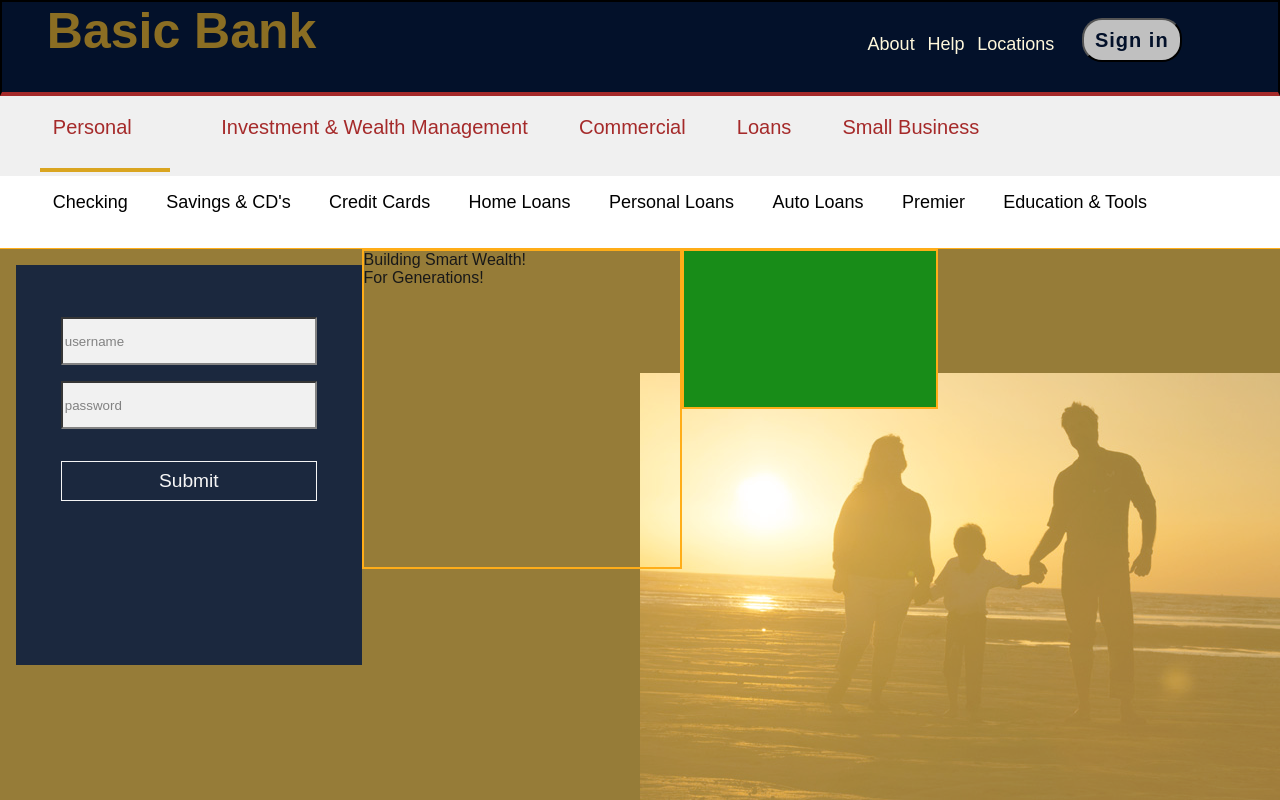
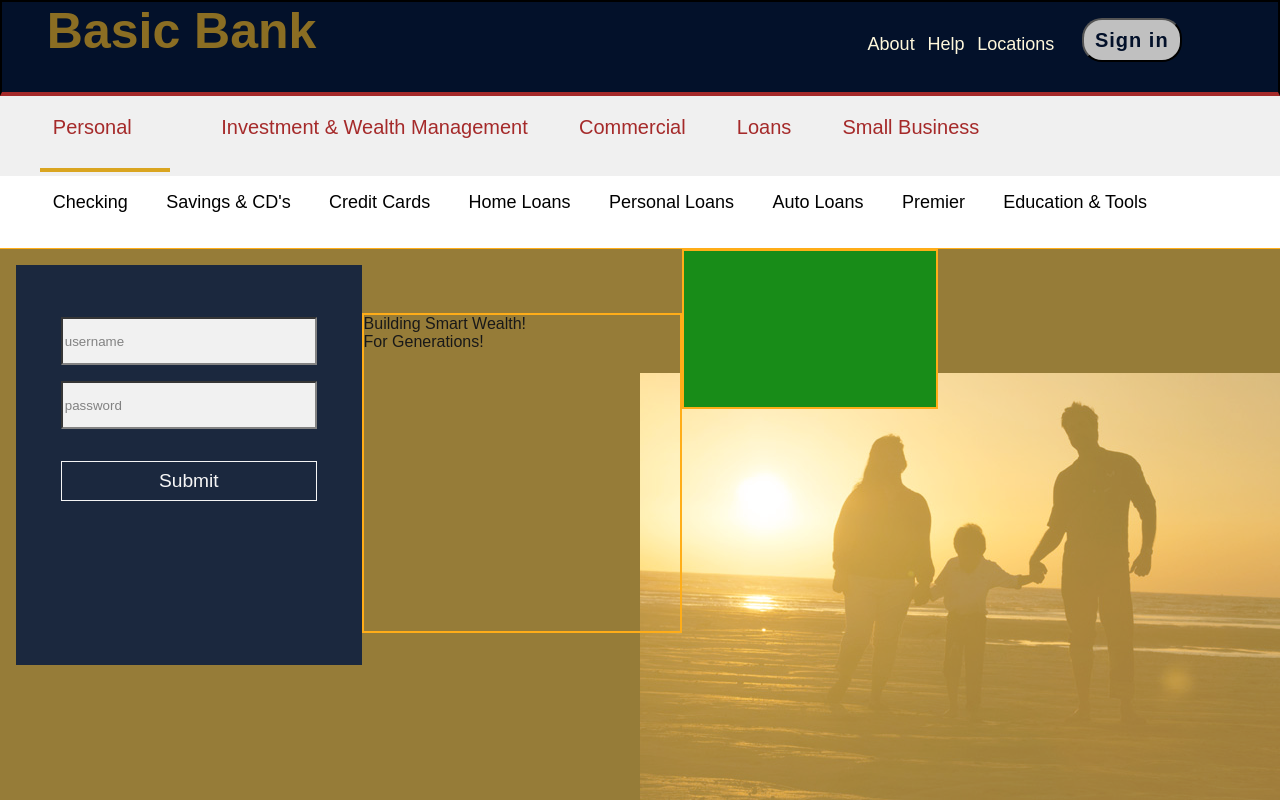
Before and after one commit to cyberstizz/basicbank, a React (Create React App) app: page / in a window 1280 px wide. Built offline with nearby package versions, Linux system fonts and the light colour scheme.

Commit message:
changed height on slogan section again

```diff
--- a/src/Home.css
+++ b/src/Home.css
@@ -143,6 +143,7 @@ margin-left: 1vw;
 }
 
 .sloganSection{
+    margin-top: 8vh;
     height: 40vh;
     width: 25vw;
     border: solid 2px orange;
```
